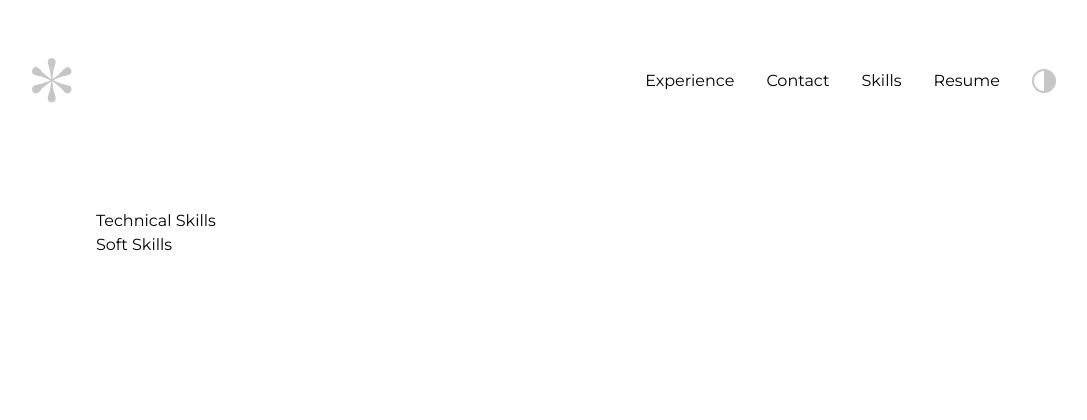
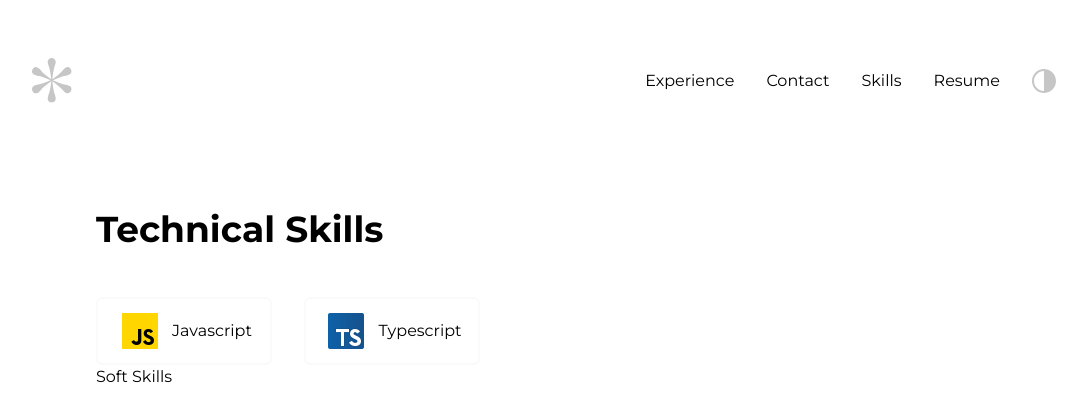
Before and after one commit to Rajath-Acharya/Portfolio, a Next.js app: page /skills in a window 1280 px wide. Shown: the top 420 px of the page, without its empty margins (96-1183 px from the left). Built offline with nearby package versions, Linux system fonts and the light colour scheme.

Commit message:
adding icons

```diff
--- a/src/app/skills/page.js
+++ b/src/app/skills/page.js
@@ -1,8 +1,30 @@
+import Image from 'next/image';
+import javascript from "../../../public/javascript.png";
+import typescript from "../../../public/typescript.png";
+
 export default function Experience() {
   return (
     <div>
       <section>
-        <h1>Technical Skills</h1>
+        <h1 className="text-4xl font-bold mb-12">Technical Skills</h1>
+        <div className='flex items-center gap-8 flex-wrap'>
+          <div className='flex items-center justify-center border-2 border-slate-50 py-2 w-44 rounded-md gap-2'>
+            <Image
+              priority
+              src={javascript}
+              alt="javascript"
+            />
+            <p>Javascript</p>
+          </div>
+          <div className='flex items-center justify-center border-2 border-slate-50 py-2 w-44 rounded-md gap-2'>
+            <Image
+              priority
+              src={typescript}
+              alt="typescript"
+            />
+            <p>Typescript</p>
+          </div>
+        </div>
       </section>
       <section>
         <h1>Soft Skills</h1>
```
Also changed, not shown: public/javascript.png (added), public/typescript.png (added).
